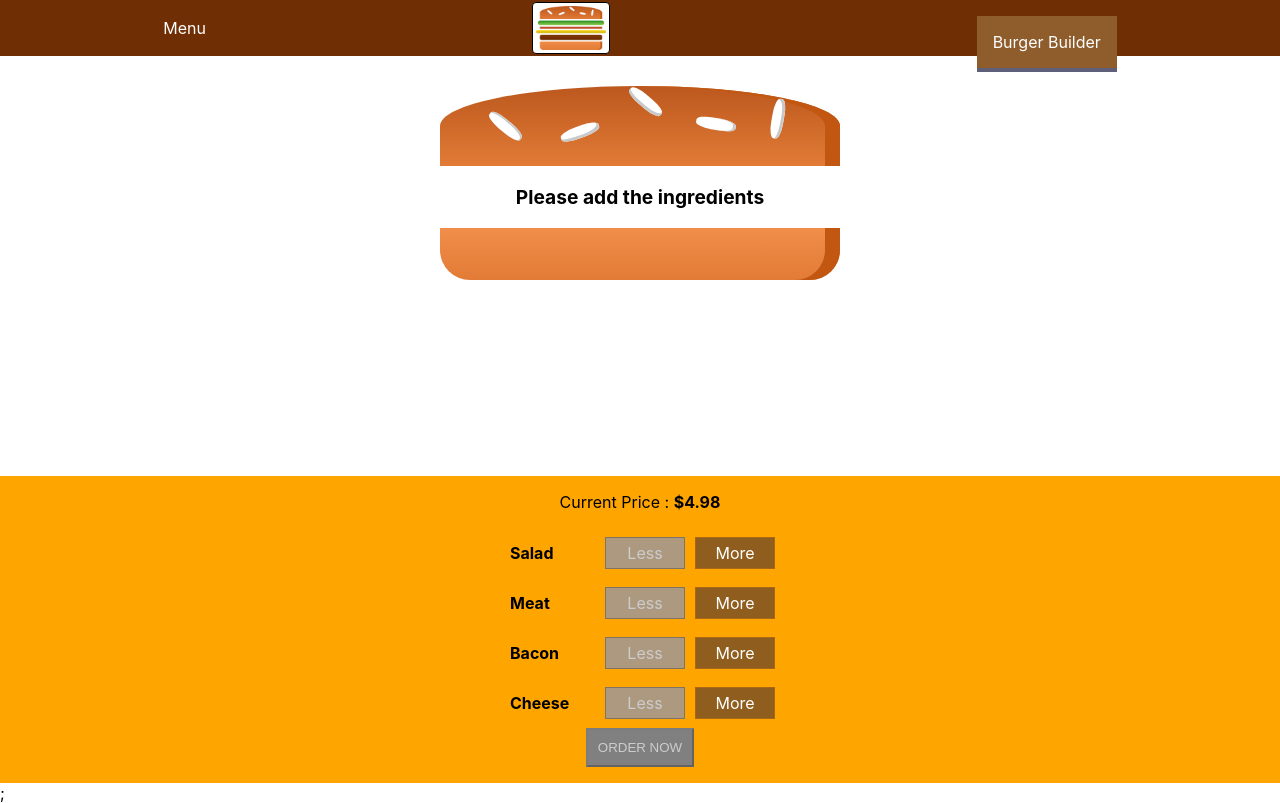
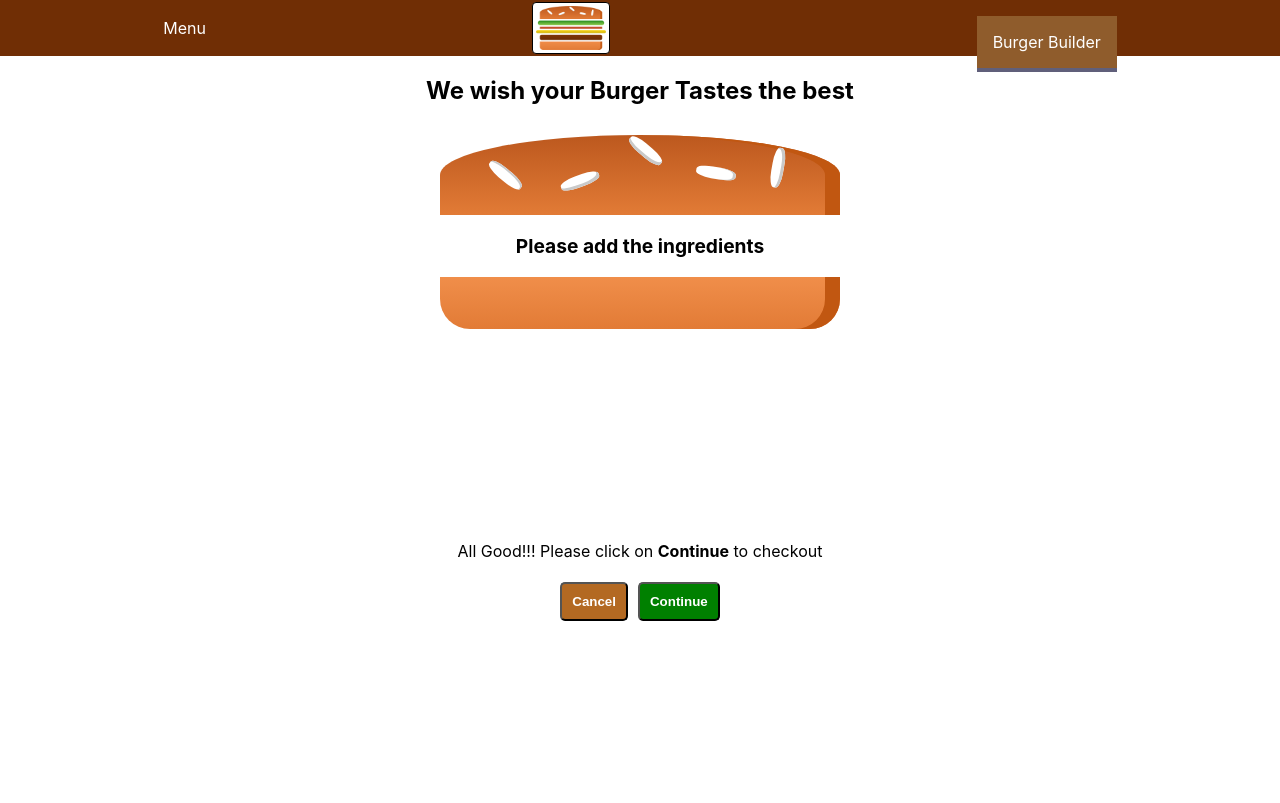
Before and after one commit to RAJESH-GN/React-MyBurgerApp, a React (Create React App) app: page /checkout in a window 1280 px wide. Built offline with nearby package versions, Linux system fonts and the light colour scheme.

Commit message:
Adding a checkout page

```diff
--- a/package.json
+++ b/package.json
@@ -10,6 +10,7 @@
     "prop-types": "^15.7.2",
     "react": "^17.0.1",
     "react-dom": "^17.0.1",
+    "react-router-dom": "^5.2.0",
     "react-scripts": "4.0.1",
     "web-vitals": "^0.2.4"
   },
--- a/src/App.jsx
+++ b/src/App.jsx
@@ -1,13 +1,18 @@
 import React, { Component } from "react";
+import { Switch, Route } from "react-router-dom";
 import Layouts from "./components/Layouts/layouts";
 import BurgerBuilder from "./containers/burgerBuilder/burgerBuilder";
+import Checkout from "./containers/checkout/checkout";
 
 class App extends Component {
   state = {};
   render() {
     return (
       <Layouts>
-        <BurgerBuilder />
+        <Switch>
+          <Route path="/checkout" component={Checkout} />
+          <Route path="/" exact component={BurgerBuilder} />
+        </Switch>
       </Layouts>
     );
   }
--- /dev/null
+++ b/src/components/checkoutSummary/checkoutSummary.jsx
@@ -0,0 +1,28 @@
+import classes from "./checkoutsummary.module.css";
+import React from "react";
+import { withRouter } from "react-router-dom";
+import Burger from "./../burger/burger";
+import Button from "./../../UI/button/button";
+
+const checkoutSummary = (props) => {
+  return (
+    <div className={classes.CheckoutSummary}>
+      {console.log(props)}
+      <h2>We wish your Burger Tastes the best</h2>
+      <div className={classes.Burger}>
+        <Burger ingredients={props.ingredients} />
+      </div>
+      <p>
+        All Good!!! Please click on <strong>Continue</strong> to checkout
+      </p>
+      <Button btnType="Danger" clicked={props.handleCancelClicked}>
+        Cancel
+      </Button>
+      <Button btnType="Success" clicked={props.handleCheckoutClicked}>
+        Continue
+      </Button>
+    </div>
+  );
+};
+
+export default withRouter(checkoutSummary);
--- /dev/null
+++ b/src/components/checkoutSummary/checkoutsummary.module.css
@@ -0,0 +1,8 @@
+.CheckoutSummary {
+  text-align: center;
+}
+
+.Burger {
+  width: 85%;
+  margin: auto;
+}
--- a/src/containers/burgerBuilder/burgerBuilder.jsx
+++ b/src/containers/burgerBuilder/burgerBuilder.jsx
@@ -1,4 +1,5 @@
 import React, { Component } from "react";
+import { withRouter } from "react-router-dom";
 import Auxilary from "../../hoc/auxilary";
 import Burger from "../../components/burger/burger";
 import BurgerControls from "../../components/burger/burgerControls/burgerControls";
@@ -72,7 +73,7 @@ class BurgerBuilder extends Component {
   };
 
   handleCheckout = () => {
-    const orderDetails = {
+    /* const orderDetails = {
       ingredients: this.state.ingredients,
       total: this.state.total,
       address: {
@@ -81,14 +82,22 @@ class BurgerBuilder extends Component {
       },
       type: "fastest",
     };
-    console.log("ready to make a service call");
     axios
       .post("/order", orderDetails)
       .then((res) => {
         console.log("came with response");
         this.setState({ purchasing: false });
       })
-      .catch((error) => this.setState({ purchasing: false }));
+      .catch((error) => this.setState({ purchasing: false })); */
+    const query = [];
+    for (let i in this.state.ingredients) {
+      query.push(encodeURIComponent(i) + "=" + this.state.ingredients[i]);
+    }
+    console.log(query.join("&"));
+    this.props.history.push({
+      pathname: "/checkout",
+      search: "?" + query.join("&"),
+    });
   };
 
   render() {
@@ -124,4 +133,4 @@ class BurgerBuilder extends Component {
   }
 }
 
-export default withErrorHandler(BurgerBuilder, axios);
+export default withRouter(withErrorHandler(BurgerBuilder, axios));
--- /dev/null
+++ b/src/containers/checkout/checkout.jsx
@@ -0,0 +1,39 @@
+import React, { Component } from "react";
+import CheckoutSummary from "./../../components/checkoutSummary/checkoutSummary";
+
+class Checkout extends Component {
+  state = {
+    ingredients: {},
+  };
+
+  componentDidMount() {
+    const queryParams = new URLSearchParams(
+      this.props.location.search
+    ).entries();
+    const ingredients = {};
+    for (let ing of queryParams) {
+      ingredients[ing[0]] = +ing[1];
+    }
+    this.setState({ ingredients });
+  }
+
+  handleCancelClicked = () => {
+    this.props.history.goBack();
+  };
+
+  handleCheckoutClicked = () => {
+    this.props.history.push("/contactinfo");
+  };
+
+  render() {
+    return (
+      <CheckoutSummary
+        ingredients={this.state.ingredients}
+        handleCancelClicked={() => this.handleCancelClicked()}
+        handleCheckoutClicked={() => this.handleCheckoutClicked()}
+      />
+    );
+  }
+}
+
+export default Checkout;
--- a/src/index.js
+++ b/src/index.js
@@ -1,14 +1,17 @@
-import React from 'react';
-import ReactDOM from 'react-dom';
-import './index.css';
-import App from './App';
-import reportWebVitals from './reportWebVitals';
+import React from "react";
+import ReactDOM from "react-dom";
+import "./index.css";
+import App from "./App";
+import reportWebVitals from "./reportWebVitals";
+import { BrowserRouter } from "react-router-dom";
 
 ReactDOM.render(
   <React.StrictMode>
-    <App />
+    <BrowserRouter>
+      <App />
+    </BrowserRouter>
   </React.StrictMode>,
-  document.getElementById('root')
+  document.getElementById("root")
 );
 
 // If you want to start measuring performance in your app, pass a function
```
Also changed, not shown: 2 other files (tests, documents, lock files or other folders).
